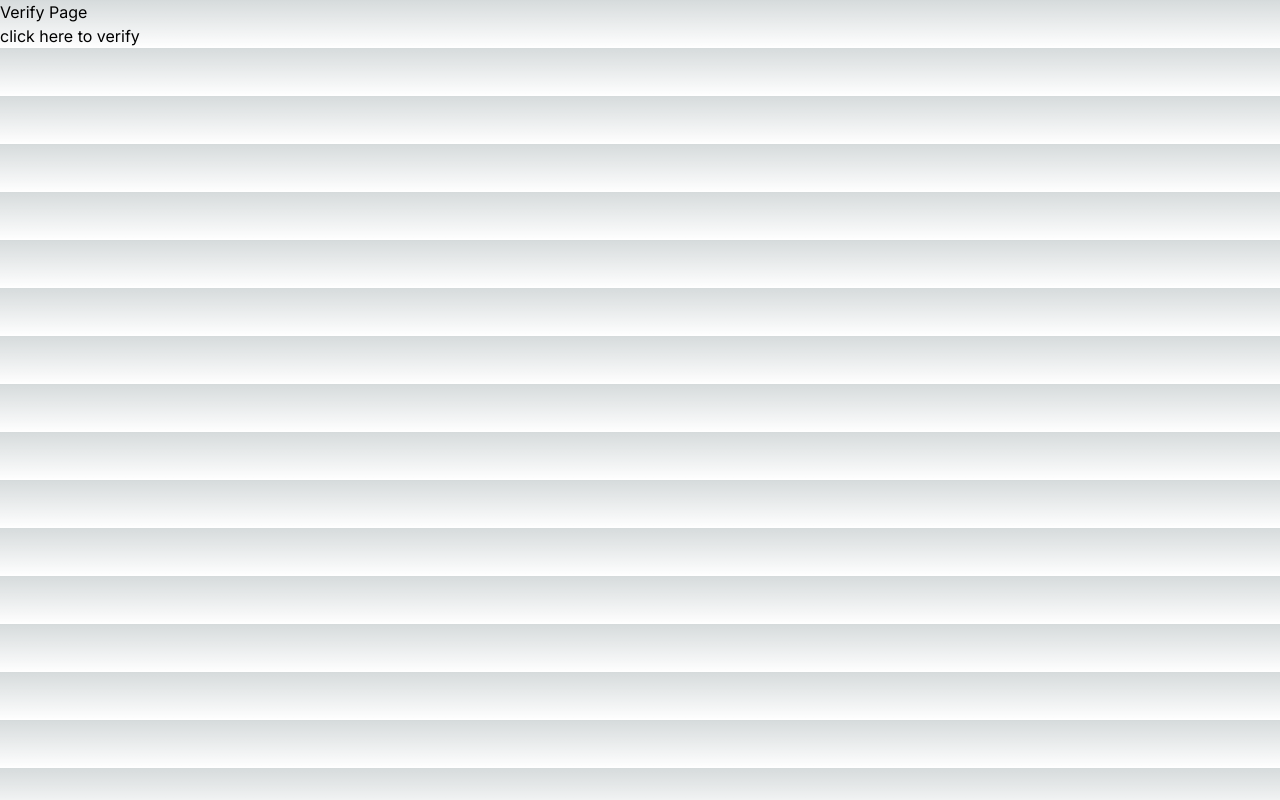
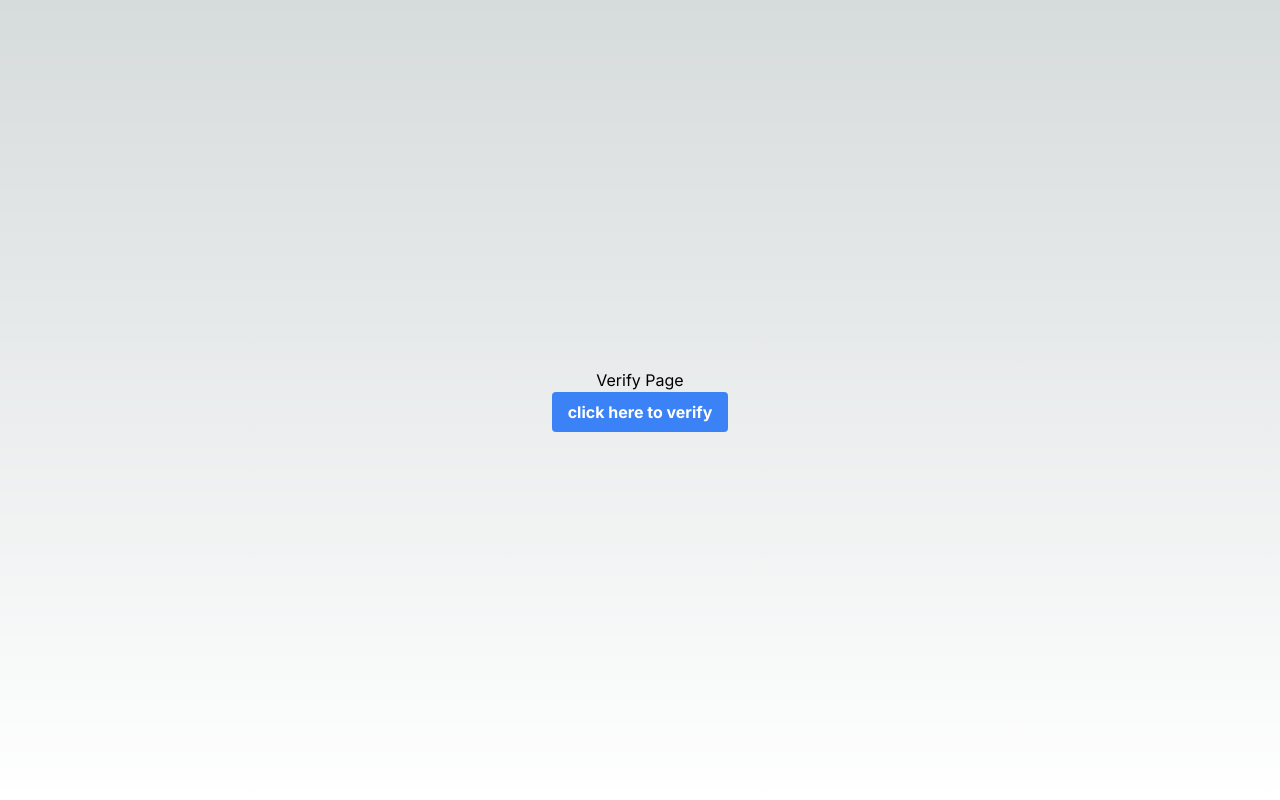
Before and after one commit to Avnish-oP/auth-nextjs-typescript, a Next.js app: page /verifyemail in a window 1280 px wide. Built offline with nearby package versions, Linux system fonts and the light colour scheme.

Commit message:
some changes made in verify pages and logout in homepage added

```diff
--- a/src/app/page.tsx
+++ b/src/app/page.tsx
@@ -5,8 +5,12 @@ import { AnimatePresence, motion } from "framer-motion";
 import { CanvasRevealEffect } from "@/components/ui/canvas-reveal-effect";
 import axios from "axios";
 import { useEffect, useState } from "react";
+import { useRouter } from "next/navigation";
+import toast, { Toaster } from "react-hot-toast";
+
 
 export default function Home() {
+  const router = useRouter();
   const [user, setUser] = useState({
     username: "",
     email: "",
@@ -20,9 +24,42 @@ export default function Home() {
         email: response.data.email,
       });
     } catch (error: any) {
+        toast.error("You are not logged in, redirecting to login page", {
+          duration: 2000,
+          position: "top-center",
+        });
+        router.push("/login");
+
       console.log(error.response.data);
+
     }
   };
+
+  const logout=async()=>{
+    fetch("/api/users/logout", {
+      method: "POST",
+      headers: {
+        "Content-Type": "application/json",
+      },
+    })
+      .then((res) => res.json())
+      .then((data) => {
+        if (data.success) {
+          toast.success(data.message, {
+            duration: 2000,
+            position: "top-center",
+          });
+          router.push("/login");
+        } else {
+          toast.error(data.message, {
+            duration: 2000,
+            position: "top-center",
+          });
+        }
+      });
+
+  }
+
   useEffect(() => {
     getUserInfo();
   });
@@ -40,9 +77,11 @@ export default function Home() {
         <button
           className="bg-black border-2 border-white text-green-400 max-w-24 py-2 px-4 rounded-md shadow-md hover:shadow-lg transition duration-300 ease-in-out z-50"
           type="submit"
+          onClick={logout}
         >
           Logout &rarr;
         </button>
+        <Toaster />
       </div>
       <AnimatePresence>
         {hovered && (
@@ -65,7 +104,6 @@ export default function Home() {
           </motion.div>
         )}
       </AnimatePresence>
-      {/* Radial gradient for the cute fade */}
       <div className="absolute inset-0 [mask-image:radial-gradient(400px_at_center,white,transparent)] bg-black/50 dark:bg-black/90" />
     </div>
   );
--- a/src/app/verifyemail/page.tsx
+++ b/src/app/verifyemail/page.tsx
@@ -1,21 +1,34 @@
-'use client'
-import React from 'react';
-import { useSearchParams, useRouter } from 'next/navigation';
-import { useState } from 'react';
+"use client";
+import React from "react";
+import { useSearchParams, useRouter } from "next/navigation";
+import { useState } from "react";
+import toast, { Toast, Toaster } from "react-hot-toast";
+import Link from "next/link";
 
 function VerifyPage() {
-    const [isTokenValid, setIsTokenValid] = useState(true);
+  const [verified, setVerified] = useState(false);
   const router = useRouter();
   const searchParams = useSearchParams();
-    const token = searchParams.get('token');
-    const verifyFunction = (token:any) => {
+  const token = searchParams.get("token");
+  const verifyFunction = (token: any) => {
     if (!token) {
-            router.push('/signup');
+      toast.error("No token found check you mail", {
+        duration: 1000,
+        position: "top-center",
+      });
+      toast.error("Redirecting to signup page", {
+        duration: 1000,
+        position: "bottom-center",
+      });
+      setTimeout(() => {
+        router.push("/signup");
+      }, 1000);
+      return;
     }
-        fetch('/api/users/verify', {
-            method: 'POST',
+    fetch("/api/users/verify", {
+      method: "POST",
       headers: {
-                'Content-Type': 'application/json',
+        "Content-Type": "application/json",
       },
       body: JSON.stringify({ token }),
     })
@@ -23,20 +36,38 @@ function VerifyPage() {
       .then((data) => {
         console.log(data);
         if (data.success) {
-                    router.push('/');
-                }
-                else {
-                    setIsTokenValid(false);
+            toast.success(data.message, {
+                duration: 1000,
+                position: "top-center",
+            });
+          setVerified(true);
+          router.push("/");
+        } else {
+            toast.error(data.message, {
+                duration: 2000,
+                position: "top-center",
+            });
+          setVerified(false);
         }
       });
-    }
+  };
 return (
+    <div className="flex flex-col min-h-screen items-center justify-center">
+        <h1>Verify Page</h1>
+        <button className="bg-blue-500 hover:bg-blue-700 text-white font-bold py-2 px-4 rounded" onClick={() => verifyFunction(token)}>
+            click here to verify
+        </button>
+        {verified && (
             <div>
-        <h1>Verify Page</h1>
-        <button onClick={()=>verifyFunction(token)}>click here to verify</button>
-        <p className={`text-red-600 ${isTokenValid? "hidden":"block"}`}>invalid token</p>
+                <h1>Verified</h1>
+                <Link className="text-blue-500 hover:underline" href="/login">
+                    Login Here
+                </Link>
             </div>
-  )
+        )}
+        <Toaster />
+    </div>
+);
 }
 
-export default VerifyPage
+export default VerifyPage;
```
Lines whose indentation alone changed are shown as unchanged.
